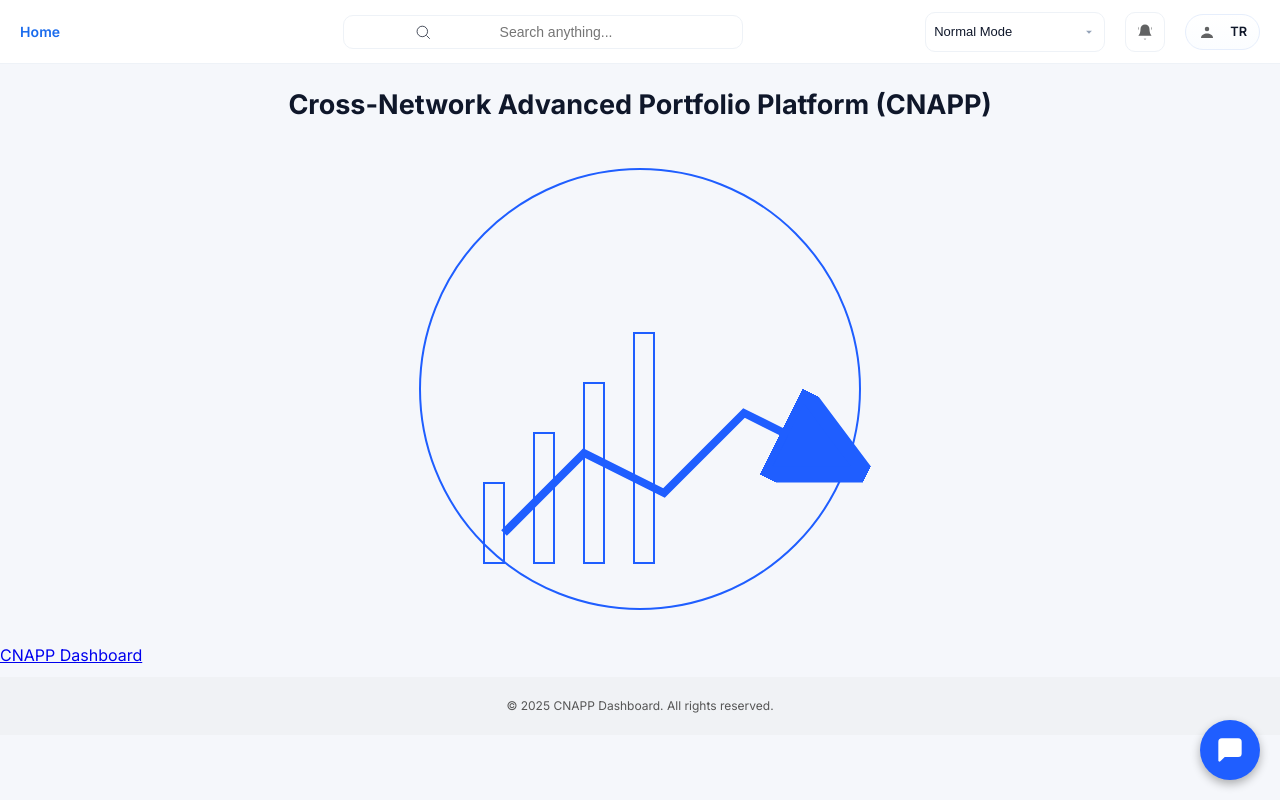
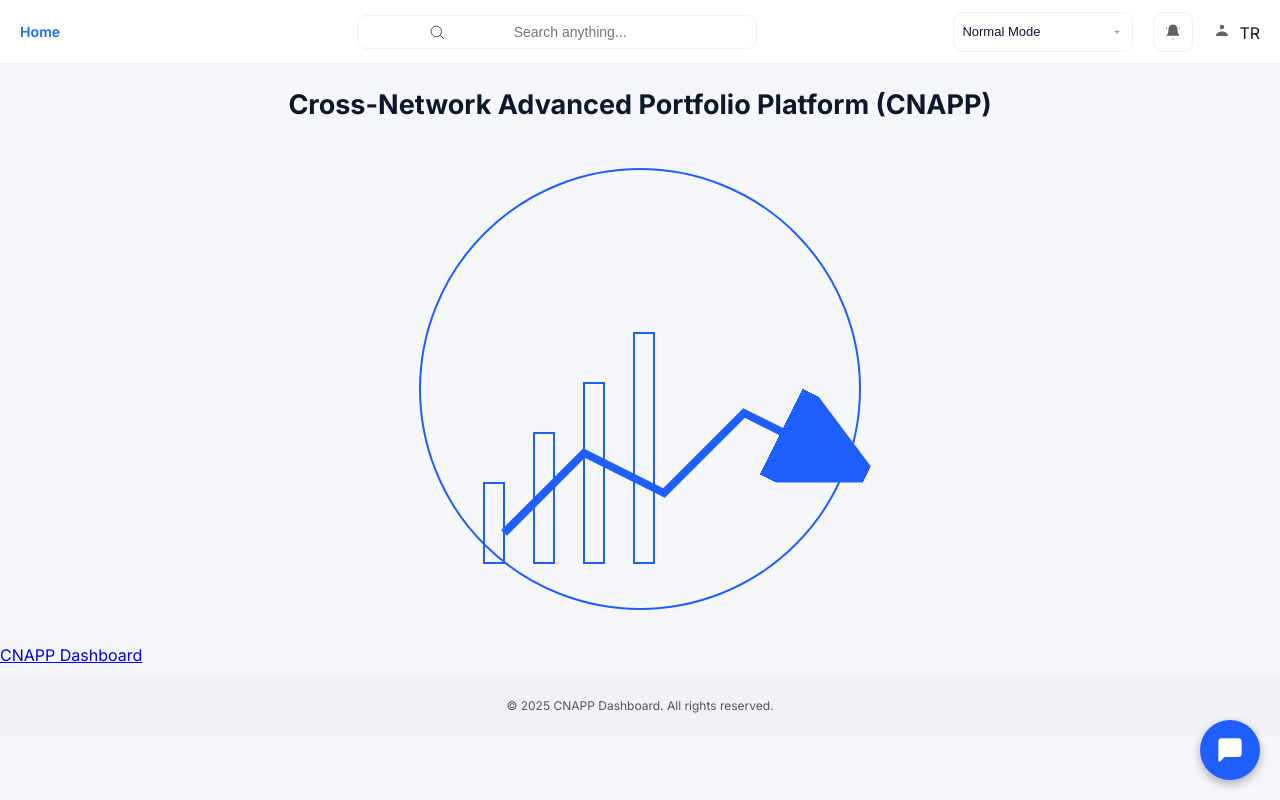
Before and after one commit to astrodestroyergithub/CNAPP-Dashboard, a React (Create React App) app: page / in a window 1280 px wide. Built offline with nearby package versions, Linux system fonts and the light colour scheme.

Commit message:
Commented some code

```diff
--- a/src/components/Header.scss
+++ b/src/components/Header.scss
@@ -181,18 +181,18 @@ $text: #0f172a;
         }
     }
 
-    .profile-pill {
-      display: inline-flex;
-      align-items: center;
-      gap: 6px;
-      padding: 8px 12px;
-      border-radius: 999px;
-      border: 1px solid #e6eefc;
-      font-weight: 600;
-      font-size: .8em;
-      color: $text;
-      background: linear-gradient(180deg,#ffffff,#fbfdff);
-    }
+    // .profile-pill {
+    //   display: inline-flex;
+    //   align-items: center;
+    //   gap: 6px;
+    //   padding: 8px 12px;
+    //   border-radius: 999px;
+    //   border: 1px solid #e6eefc;
+    //   font-weight: 600;
+    //   font-size: .8em;
+    //   color: $text;
+    //   background: linear-gradient(180deg,#ffffff,#fbfdff);
+    // }
   }
 }
 
```
